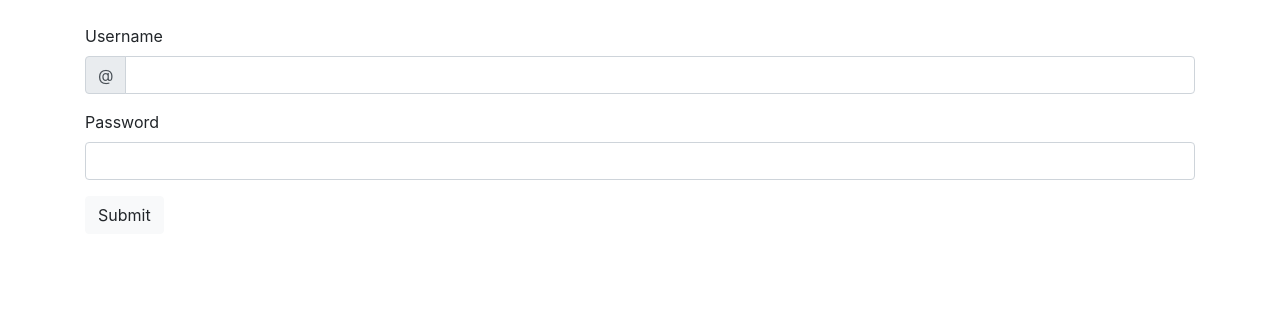
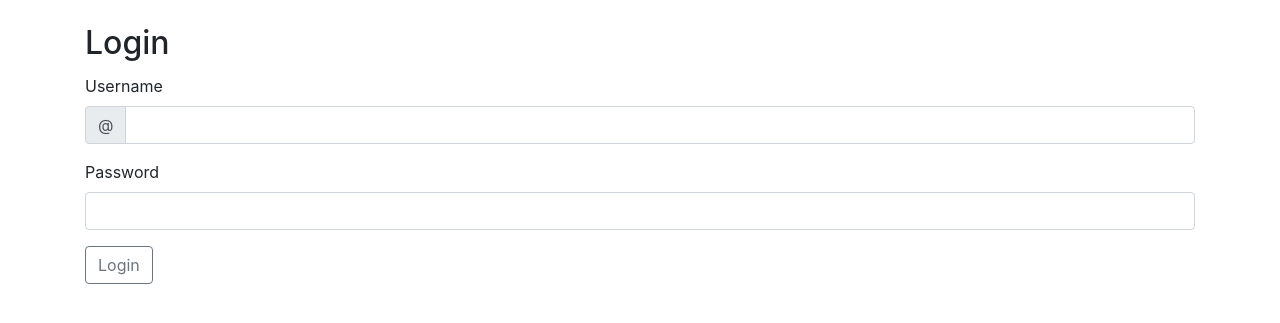
Before and after one commit to natashacavoli/first-oauth-application, a Flask app: page /login in a window 1280 px wide. Shown: the part 40-363 px from the top of the page. Run offline with Flask 2, Linux system fonts and the light colour scheme; some libraries are stand-ins or nearby versions.

Commit message:
Layout of login

```diff
--- a/Application/templates/login.html
+++ b/Application/templates/login.html
@@ -1,6 +1,8 @@
 {% extends "base.html" %}
 
 {% block content %}
+
+<h2 class="card-title">Login</h2>
 
 <form action="auth_login" method="POST">
     <div class="form-group">
@@ -16,7 +18,8 @@
         <label for="password">Password</label>
         <input type="password" id="password" name="password" class="form-control">
     </div>
-    <button type="submit" class="btn btn-light">Submit</button>
+
+    <button type="submit" class="btn btn-outline-secondary">Login</button>
 </form>
 
 {% endblock %}
```
